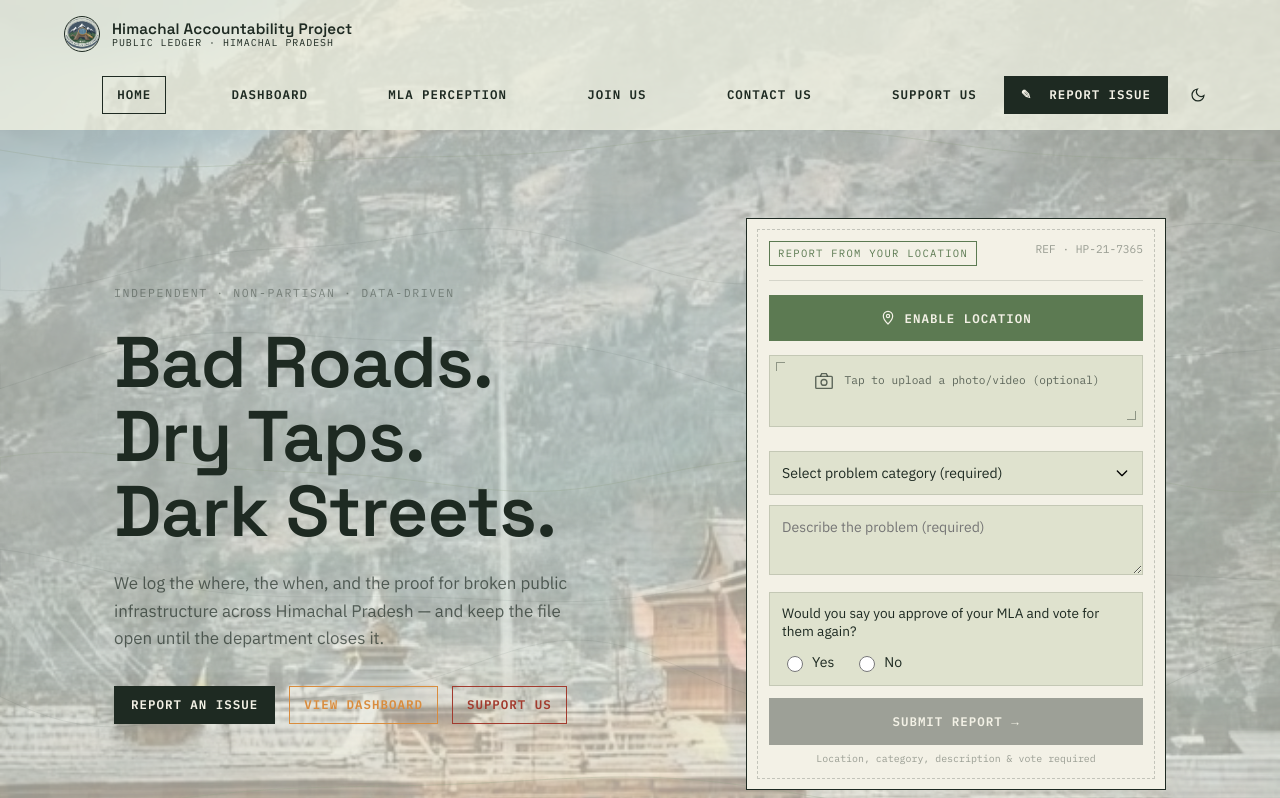
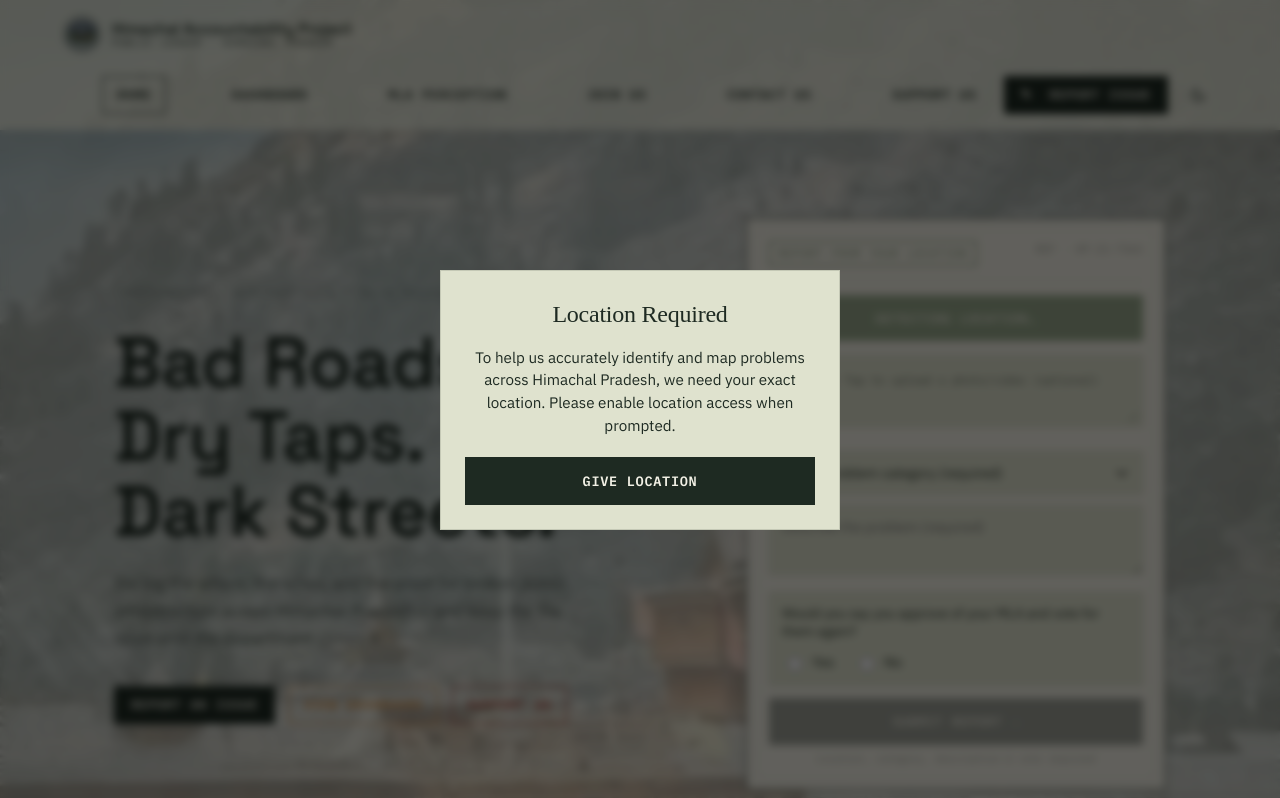
Before and after one commit to EkaanshVerma/Himachal-Accountability-Project, a plain HTML site: page index.html in a window 1280 px wide. Shown: the top 798 px of the page. Drawn offline with Linux system fonts and the light colour scheme.

Commit message:
Add location permission modal on page load

```diff
--- a/index.html
+++ b/index.html
@@ -1479,6 +1479,13 @@
       );
     });
 
+    // Auto-prompt location on load
+    setTimeout(function() {
+      if (!reportData.lat) {
+        locBtn.click();
+      }
+    }, 500);
+
     // Photo upload
     photoArea.addEventListener('click', function(){ photoInput.click(); });
     photoInput.addEventListener('change', function(){
@@ -1694,24 +1701,40 @@
 </script>
 
 
-<!-- Mobile menu dropdown toggle helper -->
+<!-- Location Permission Modal -->
+<div id="location-modal" style="display:none; position:fixed; top:0; left:0; width:100%; height:100%; background:rgba(0,0,0,0.6); z-index:9999; align-items:center; justify-content:center; backdrop-filter:blur(4px);">
+  <div style="background:var(--paper-deep); border:1px solid var(--paper-line); padding:24px; max-width:400px; width:90%; text-align:center;">
+    <h3 style="font-family:'IBM Plex Serif',serif; font-size:1.5rem; font-weight:400; color:var(--ink); margin:0 0 12px;">Location Required</h3>
+    <p style="font-family:'IBM Plex Sans',sans-serif; font-size:0.95rem; color:var(--ink); margin:0 0 20px; line-height:1.5;">
+      To help us accurately identify and map problems across Himachal Pradesh, we need your exact location. Please enable location access when prompted.
+    </p>
+    <button id="location-modal-btn" style="
+      width:100%; padding:14px;
+      font-family:'IBM Plex Mono', monospace; font-size:0.85rem;
+      font-weight:600; text-transform:uppercase; letter-spacing:0.05em;
+      background: var(--ink); color: var(--cream); border:1px solid var(--ink);
+      cursor:pointer; transition: var(--transition);
+    ">Give Location</button>
+  </div>
+</div>
+
 <script>
-(function(){
-  const menuToggle = document.getElementById('menu-toggle');
-  const mobileMenu = document.getElementById('mobile-menu');
-  if (menuToggle && mobileMenu) {
-    menuToggle.addEventListener('click', function(e) {
-      e.stopPropagation();
-      const isVisible = mobileMenu.style.display === 'flex';
-      mobileMenu.style.display = isVisible ? 'none' : 'flex';
-    });
-    document.addEventListener('click', function(e) {
-      if (!mobileMenu.contains(e.target) && !menuToggle.contains(e.target)) {
-        mobileMenu.style.display = 'none';
-      }
-    });
-  }
-})();
+  window.addEventListener('load', function() {
+    if (!localStorage.getItem('hap_location_prompted')) {
+      var modal = document.getElementById('location-modal');
+      modal.style.display = 'flex';
+
+      document.getElementById('location-modal-btn').addEventListener('click', function() {
+        modal.style.display = 'none';
+        localStorage.setItem('hap_location_prompted', 'true');
+        var locBtn = document.getElementById('loc-btn');
+        if (locBtn) {
+          locBtn.scrollIntoView({behavior: 'smooth', block: 'center'});
+          setTimeout(function() { locBtn.click(); }, 600);
+        }
+      });
+    }
+  });
 </script>
 
 </body>
```
Also changed, not shown: himachal-accountability-landing (1).html (+33 -17 lines).
